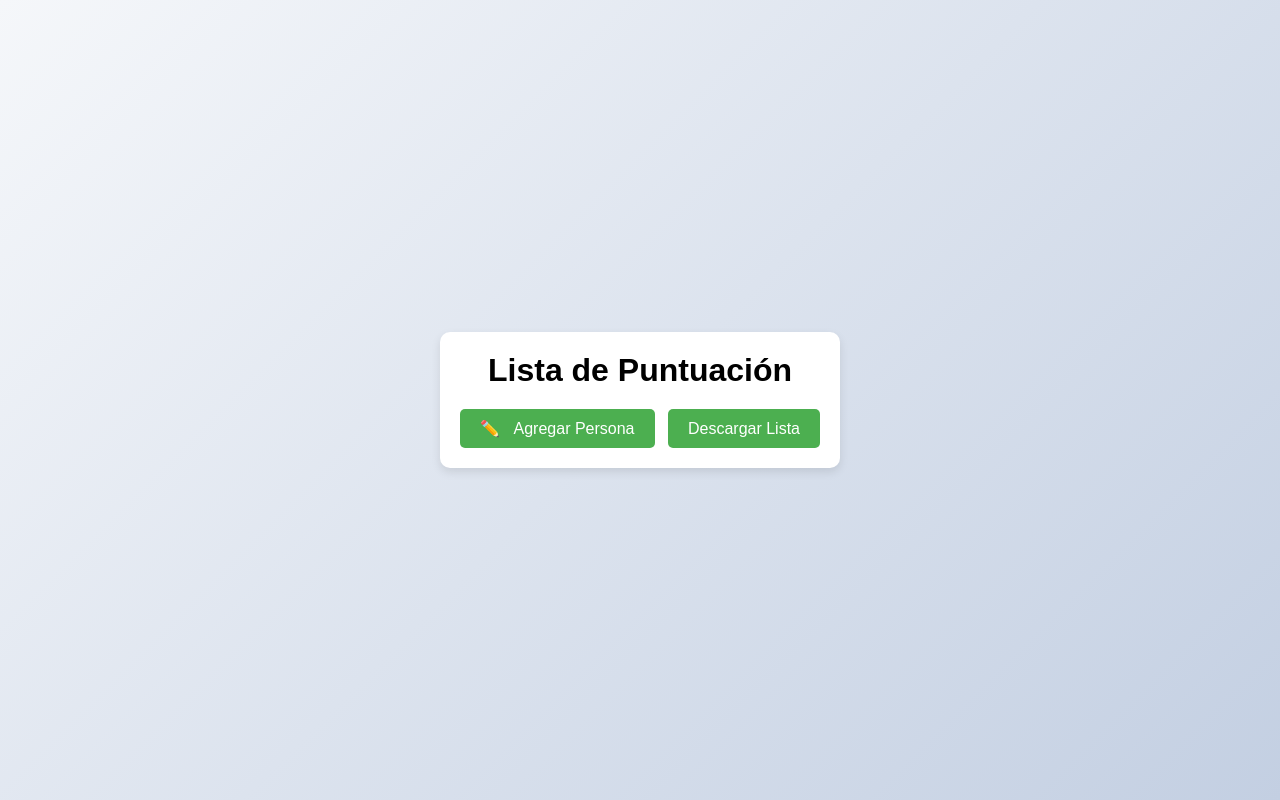
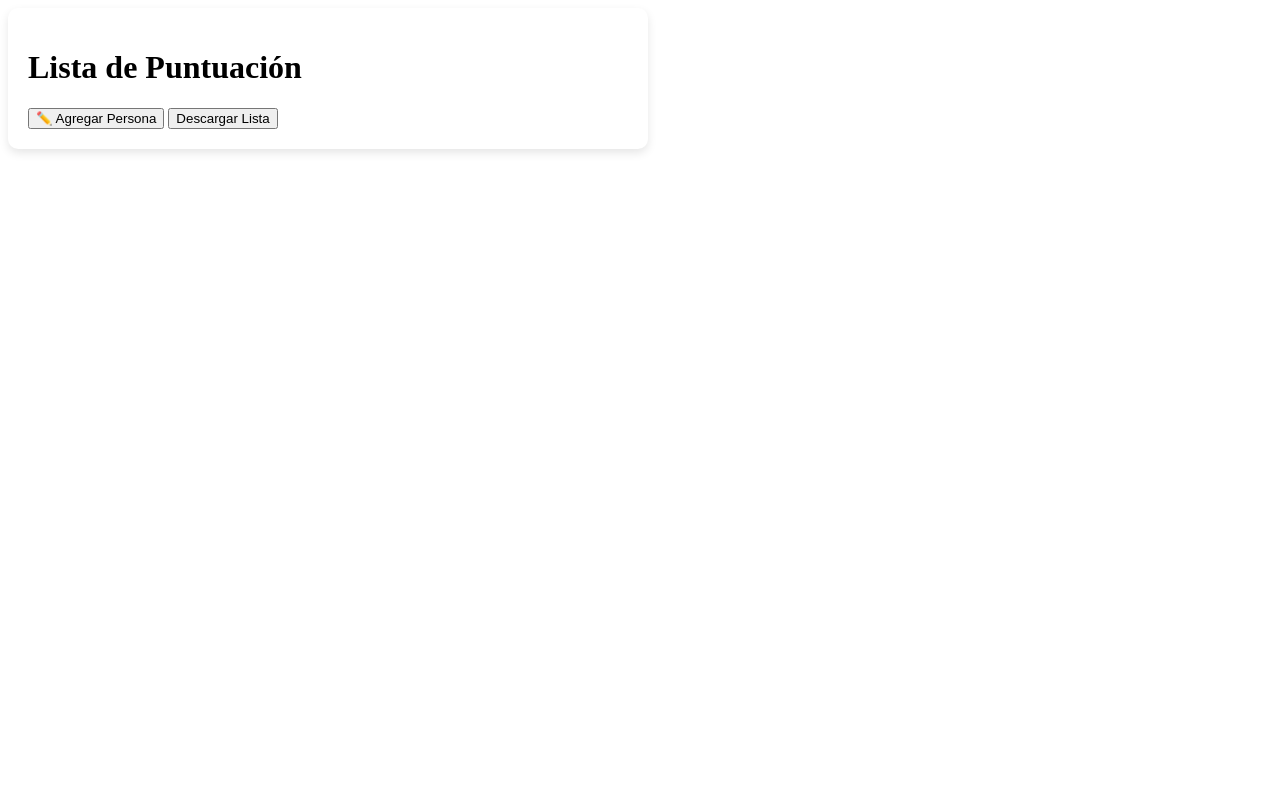
Before and after one commit to Gerez24/LoquendoAlertPuntuajes, a plain HTML site: page index.html in a window 1280 px wide. Drawn offline with nearby package versions, Linux system fonts and the light colour scheme.

Commit message:
Update styles.css

```diff
--- a/styles.css
+++ b/styles.css
@@ -1,34 +1,11 @@
-* {
-  box-sizing: border-box;
-  margin: 0;
-  padding: 0;
-}
-
-body {
-  font-family: 'Poppins', sans-serif;
-  background: linear-gradient(135deg, #f5f7fa 0%, #c3cfe2 100%);
-  display: flex;
-  justify-content: center;
-  align-items: center;
-  height: 100vh;
-}
-
 .container {
   background-color: white;
   border-radius: 10px;
   padding: 20px;
   box-shadow: 0 4px 10px rgba(0, 0, 0, 0.1);
-  width: 400px;
-}
-
-h1 {
-  text-align: center;
-  margin-bottom: 20px;
-}
-
-ul {
-  list-style-type: none;
-  margin-bottom: 20px;
+  width: 600px; /* Agrandamos el cuadro */
+  max-height: 80vh;
+  overflow-y: auto; /* Permitir scroll si la lista es muy larga */
 }
 
 li {
@@ -36,7 +13,7 @@ li {
   justify-content: space-between;
   align-items: center;
   margin-bottom: 10px;
-  padding: 10px;
+  padding: 15px;
   border-radius: 5px;
   background-color: #f0f0f0;
 }
@@ -44,7 +21,7 @@ li {
 li input[type="text"] {
   border: none;
   background-color: transparent;
-  font-size: 16px;
+  font-size: 18px; /* Aumentamos el tamaño del texto */
   width: 60%;
 }
 
@@ -54,7 +31,7 @@ li input[type="text"] {
 }
 
 .star {
-  font-size: 20px;
+  font-size: 24px; /* Aumentamos el tamaño de las estrellas */
   cursor: pointer;
   color: gray;
 }
@@ -63,36 +40,14 @@ li input[type="text"] {
   color: gold;
 }
 
-.controls {
-  display: flex;
-  justify-content: space-between;
-}
-
-button {
-  background-color: #4CAF50;
-  color: white;
-  border: none;
-  padding: 10px 20px;
-  border-radius: 5px;
-  cursor: pointer;
-  font-size: 16px;
-}
-
-button:hover {
-  background-color: #45a049;
-}
-
-button span {
-  margin-right: 10px;
-}
 li .delete-btn {
   background-color: #e74c3c;
   border: none;
-  padding: 5px 10px;
+  padding: 7px 12px;
   border-radius: 5px;
   color: white;
   cursor: pointer;
-  font-size: 14px;
+  font-size: 16px; /* Aumentamos el tamaño del botón eliminar */
 }
 
 li .delete-btn:hover {
```
